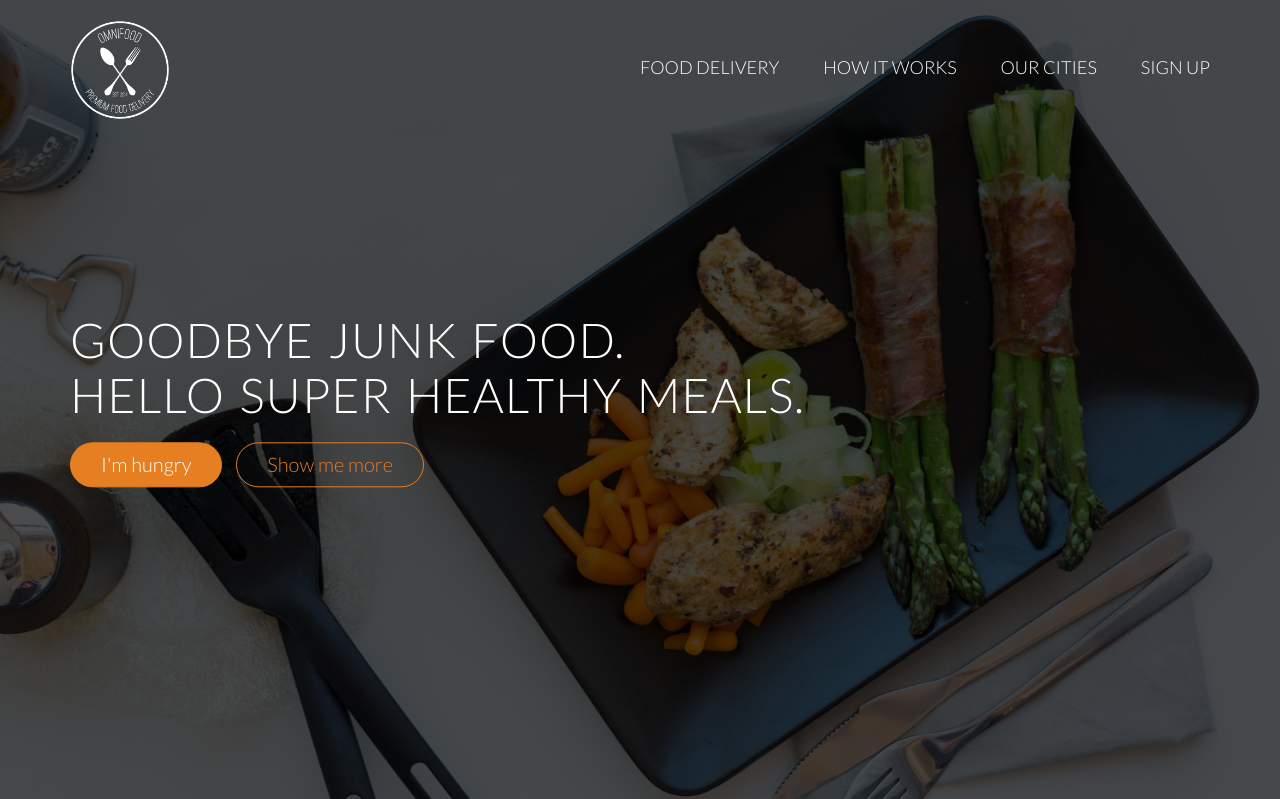
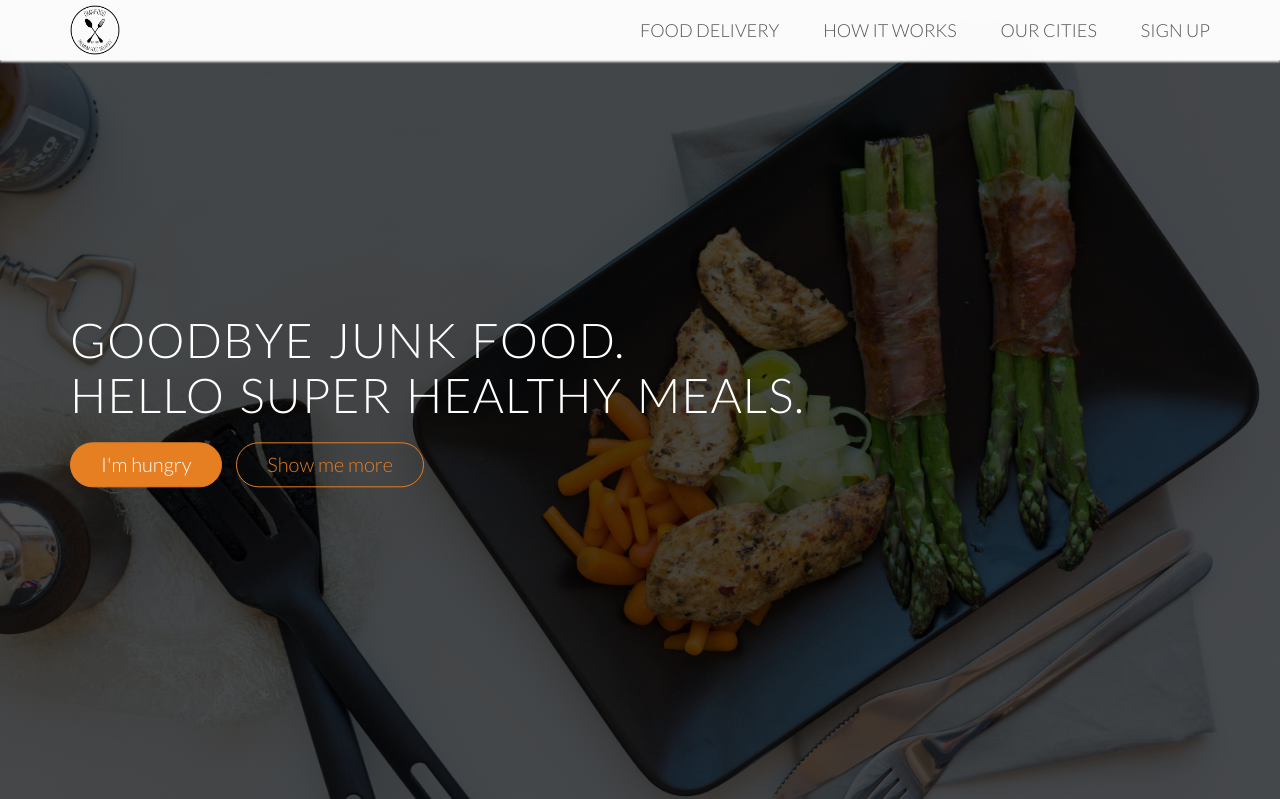
Before and after one commit to aindriu80/Omnifood2, a PHP site: page / in a window 1280 px wide. Shown: the top 799 px of the page. Run offline with PHP 8.4, Linux system fonts and the light colour scheme; style sheets or scripts are compiled from the project's sources; some libraries are stand-ins or nearby versions; some web fonts are replaced.

Commit message:
Sticky Navigation - CSS style and layout

```diff
--- a/index.html
+++ b/index.html
@@ -12,9 +12,10 @@
 </head>
 <body>
    <header>
-       <nav>
+       <nav class="sticky">
             <div class="row">
                 <img src="resources/img/logo-white.png" alt="Omnifood logo" class="logo">
+                <img src="resources/img/logo.png" alt="Omnifood logo" class="logo-black">
                 <ul class="main-nav">
                 <li><a href="#">Food delivery</a></li>
                 <li><a href="#">How it works</a></li>
--- a/resources/css/style.css
+++ b/resources/css/style.css
@@ -231,6 +231,21 @@ header {
     float: left;
     margin-top: 20px;
 }
+
+.logo-black {
+    display: none;
+    height: 50px;
+    width: auto;
+    float: left;
+    margin: 5px 0px;
+
+
+}
+.logo-black{display: none;}
+
+/*-----------------------------------------
+-------------- Main Navi------------------
+-----------------------------------------*/
 .main-nav{
     float: right;
     list-style: none;
@@ -258,6 +273,31 @@ header {
     border-bottom: 2px solid #e67e22;
 
 }
+
+/*-----------------------------------------
+-------------- Sticky Navi ----------------
+-----------------------------------------*/
+
+.sticky {
+    position: fixed;
+    top: 0;
+    left: 0;
+    width: 100%;
+    background-color: rgba(255, 255, 255, 0.98);
+    box-shadow: 0 2px 2px #efefef;
+    z-index: 9999;
+}
+
+.main-nav{margin-top: 18px;}
+
+.sticky .main-nav li a:link,
+.sticky .main-nav li a:visited{
+    padding: 16px 0;
+    color: #555;
+}
+.sticky .logo { display: none; }
+.sticky .logo-black { display: block; }
+
 
 /*-----------------------------------------
 -------------- Features--------------------
```
